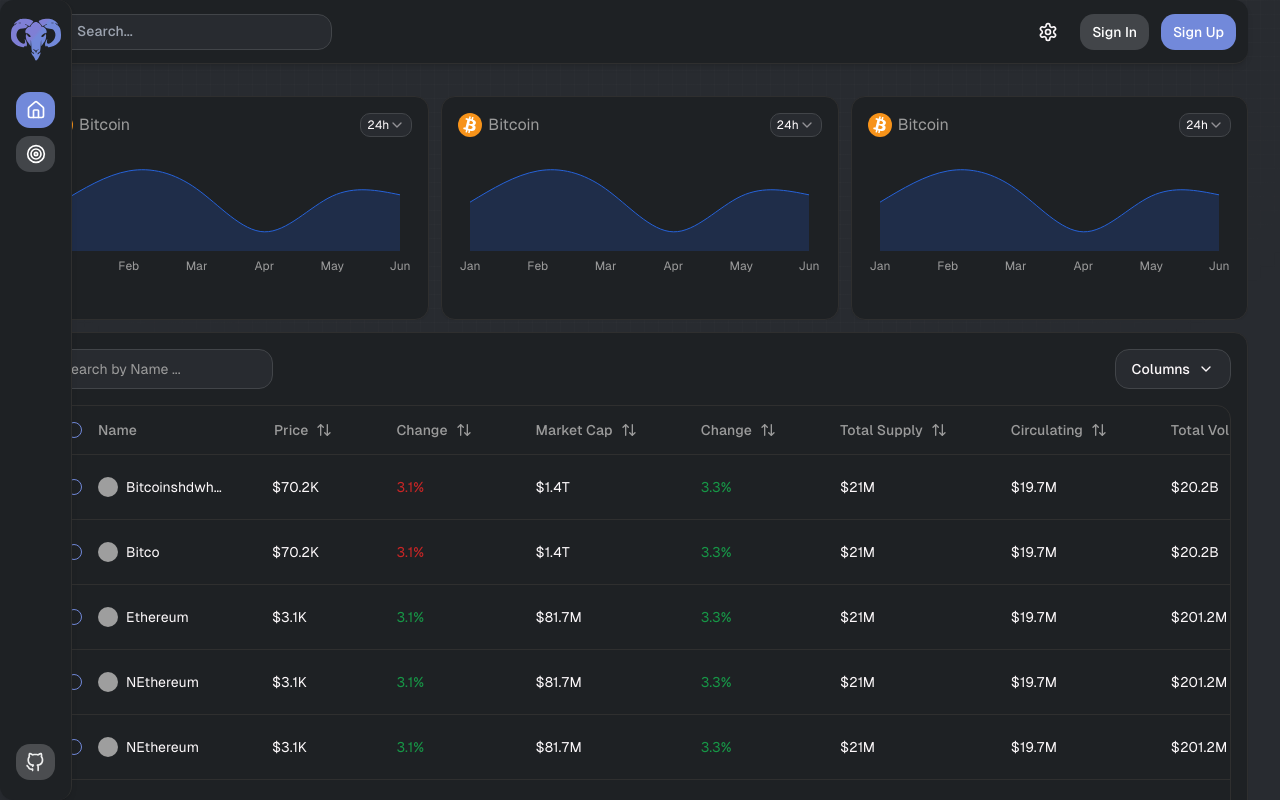
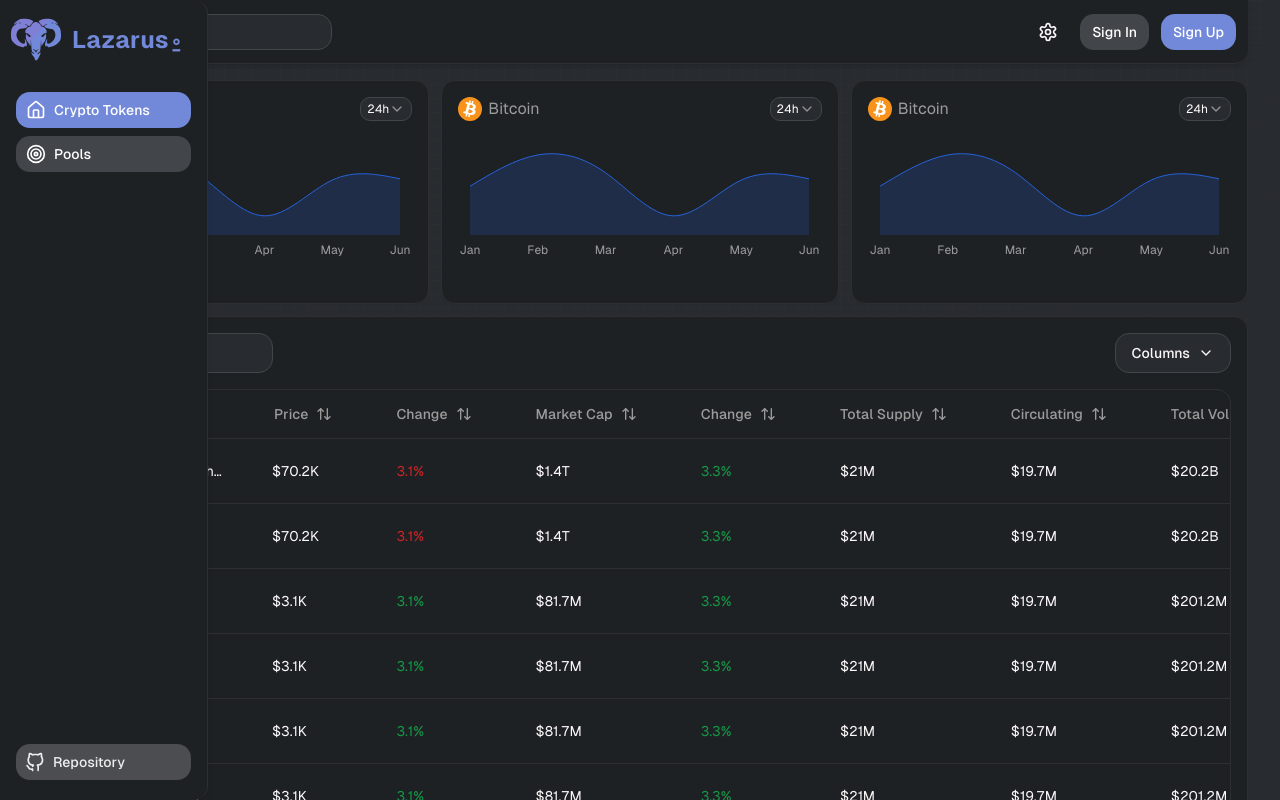
Before and after one commit to Vilicos/dashboard, a React (Vite) app: page / in a window 1280 px wide. Shown: the top 800 px of the page. Built offline with nearby package versions, Linux system fonts and the light colour scheme; grey boxes are pictures that could not be loaded.

Commit message:
Layout improvments

```diff
--- a/package.json
+++ b/package.json
@@ -35,6 +35,7 @@
     "@radix-ui/react-slot": "^1.1.0",
     "@radix-ui/react-switch": "^1.1.0",
     "@radix-ui/react-tooltip": "^1.1.2",
+    "@supabase/supabase-js": "^2.45.0",
     "@t3-oss/env-core": "^0.11.0",
     "@tanstack/react-query": "^5.51.21",
     "@tanstack/react-query-devtools": "^5.51.21",
--- a/src/components/shared/header.tsx
+++ b/src/components/shared/header.tsx
@@ -2,8 +2,8 @@
 
 function Header({ children }: { children: ReactNode }) {
   return (
-    <header className="fixed container inset-0 z-10 w-full h-16">
-      <div className="flex items-center justify-between bg-card w-full h-[inherit] shadow-md border-b backdrop-blur-sm rounded-md p-3">{children}</div>
+    <header className="fixed container z-10 h-16 top-0 left-[calc(100vw_-_100%)] right-0">
+      <div className="flex items-center justify-between bg-card w-full h-[inherit] shadow-md border-b backdrop-blur-sm rounded-b-md p-3">{children}</div>
     </header>
   );
 }
--- a/src/components/shared/layout.tsx
+++ b/src/components/shared/layout.tsx
@@ -6,12 +6,11 @@
 import AuthButtons from "./auth-button";
 import Footer from "./footer";
 import Navbar from "./navbar";
-import {AnimatePresence, LazyMotion, m } from "framer-motion";
-const loadFeatures = await import("@constants/animations")
+import { AnimatePresence, LazyMotion, m } from "framer-motion";
+const loadFeatures = await import("@constants/animations");
 
 function Layout() {
   const location = useLocation();
-
   useEffect(() => {
     window.scrollTo({ top: 0, behavior: "smooth" });
   }, [location]);
@@ -26,7 +25,7 @@
         </div>
       </Header>
       <Navbar />
-      <main className="pt-24 pb-3 min-h-[calc(100dvh_-_40px)] container">
+      <main className="pt-20 pb-2 min-h-[calc(100dvh_-_40px)] container">
         <AnimatePresence>
           <LazyMotion features={loadFeatures.default}>
             <m.div key={location.pathname} initial={{ opacity: 0 }} animate={{ opacity: 1, transition: { duration: 0.7, ease: "backInOut" } }} exit={{ opacity: 0 }}>
--- a/src/components/shared/navbar.tsx
+++ b/src/components/shared/navbar.tsx
@@ -5,7 +5,7 @@
 
 function Navbar() {
   return (
-    <nav className="fixed left-0 top-0 bottom-0 z-30 bg-card border-r shadow-md backdrop-blur-sm h-full w-[72px] hover:w-52 py-3 flex flex-col gap-y-4 transition-width overflow-hidden group rounded-md">
+    <nav className="fixed left-0 top-0 bottom-0 z-30 bg-card border-r shadow-md backdrop-blur-sm h-full w-[72px] hover:w-52 py-3 flex flex-col gap-y-4 transition-width overflow-hidden group rounded-r-md">
       <Link to="/" className="flex items-center gap-x-2 font-bold text-primary px-2">
         <Logo className="size-14 shrink-0" />
         <p className="text-2xl group-hover:opacity-100 group-hover:visible opacity-0 invisible transition">Lazarus⍛</p>
--- a/src/styles/index.css
+++ b/src/styles/index.css
@@ -29,8 +29,8 @@
     --chart-3: 197 37% 24%;
     --chart-4: 43 74% 66%;
     --chart-5: 27 87% 67%;
-    --inner-input:0 14% 95%;
-    --brand-gray:0 0% 62.75%;
+    --inner-input: 0 14% 95%;
+    --brand-gray: 0 0% 62.75%;
   }
 
   .dark {
@@ -59,8 +59,8 @@
     --chart-3: 30 80% 55%;
     --chart-4: 280 65% 60%;
     --chart-5: 340 75% 55%;
-    --inner-input:0 2% 16%;
-    --brand-gray:0 0% 32.16%
+    --inner-input: 0 2% 16%;
+    --brand-gray: 0 0% 32.16%;
   }
 }
 
@@ -72,7 +72,9 @@
     @apply !scroll-smooth scrollbar-thin scrollbar-thumb-foreground scrollbar-track-transparent;
   }
   body {
-    @apply min-h-dvh w-full selection:bg-secondary bg-background text-foreground ;
+    @apply min-h-dvh w-screen selection:bg-secondary bg-background text-foreground;
+    margin-right: calc(100vw - 100%);
+    overflow-x: hidden;
     font-family: "Geist Sans", "-apple-system", "system-ui", "BlinkMacSystemFont", "Segoe UI", "Roboto", "Helvetica Neue", "Arial", "sans-serif", "Apple Color Emoji",
       "Segoe UI Emoji", "Segoe UI Symbol";
     padding-right: calc(0 - var(--removed-body-scroll-bar-size)) !important;
@@ -130,7 +132,7 @@
     100% {
       opacity: 1;
       filter: brightness(1);
-      clip-path: circle(100% at 50% 50%)
+      clip-path: circle(100% at 50% 50%);
     }
   }
 
@@ -146,5 +148,4 @@
       clip-path: circle(0% at 50% 50%);
     }
   }
-
 }
```
Also changed, not shown: 1 other file (tests, documents, lock files or other folders).
